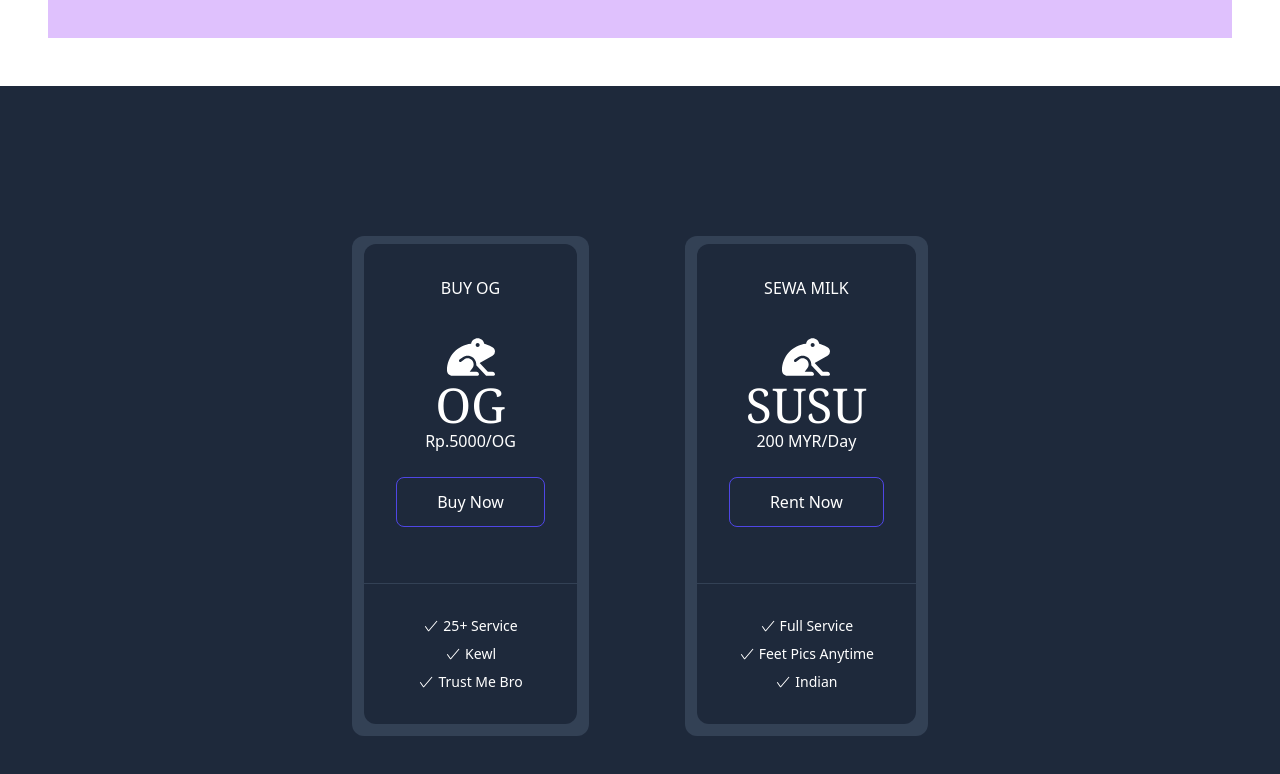
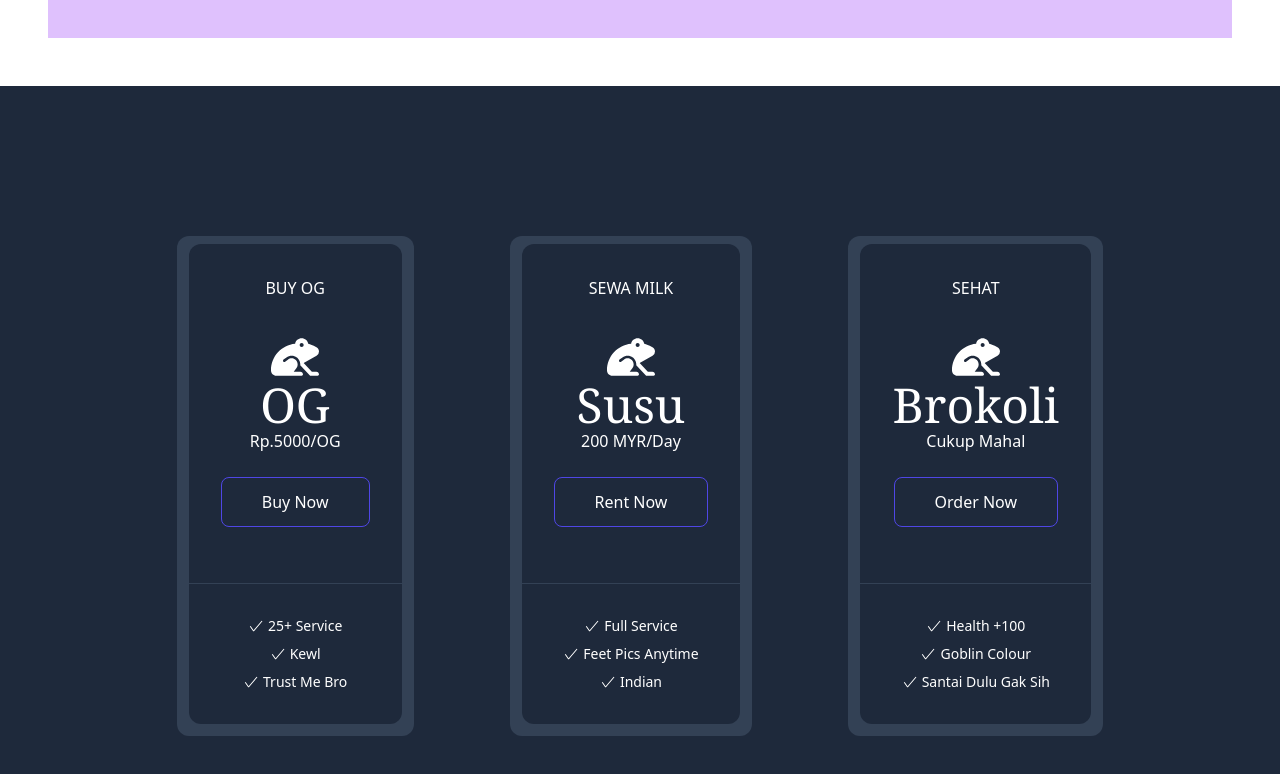
Before and after one commit to Clerami889/G-Project, a React (Create React App) app: page / in a window 1280 px wide. Shown: the part 3075-3849 px from the top of the page. Built offline with nearby package versions, Linux system fonts and the light colour scheme; a web font is replaced by a local one.

Commit message:
Update 0.18

```diff
--- a/src/components/CardPricing.jsx
+++ b/src/components/CardPricing.jsx
@@ -16,13 +16,23 @@ const CardPricing = () => {
 
     {
       judul: "Sewa Milk",
-      judul2: "SUSU",
+      judul2: "Susu",
       harga: "200 MYR/Day",
       tombol: "Rent Now",
       pro1: "Full Service",
       pro2: "Feet Pics Anytime",
       pro3: "Indian",
       link: "https://www.instagram.com/aidanhongwu/",
+    },
+    {
+      judul: "Sehat",
+      judul2: "Brokoli",
+      harga: "Cukup Mahal",
+      tombol: "Order Now",
+      pro1: "Health +100",
+      pro2: "Goblin Colour",
+      pro3: "Santai Dulu Gak Sih",
+      link: "https://mupi.carrd.co/",
     },
   ];
   return (
@@ -48,6 +58,17 @@ const CardPricing = () => {
           pro3={Data[1].pro3}
           link={Data[1].link}
         />
+
+        <Pricing
+          judul={Data[2].judul}
+          judul2={Data[2].judul2}
+          harga={Data[2].harga}
+          tombol={Data[2].tombol}
+          pro1={Data[2].pro1}
+          pro2={Data[2].pro2}
+          pro3={Data[2].pro3}
+          link={Data[2].link}
+        />
       </div>
     </div>
   );
```
